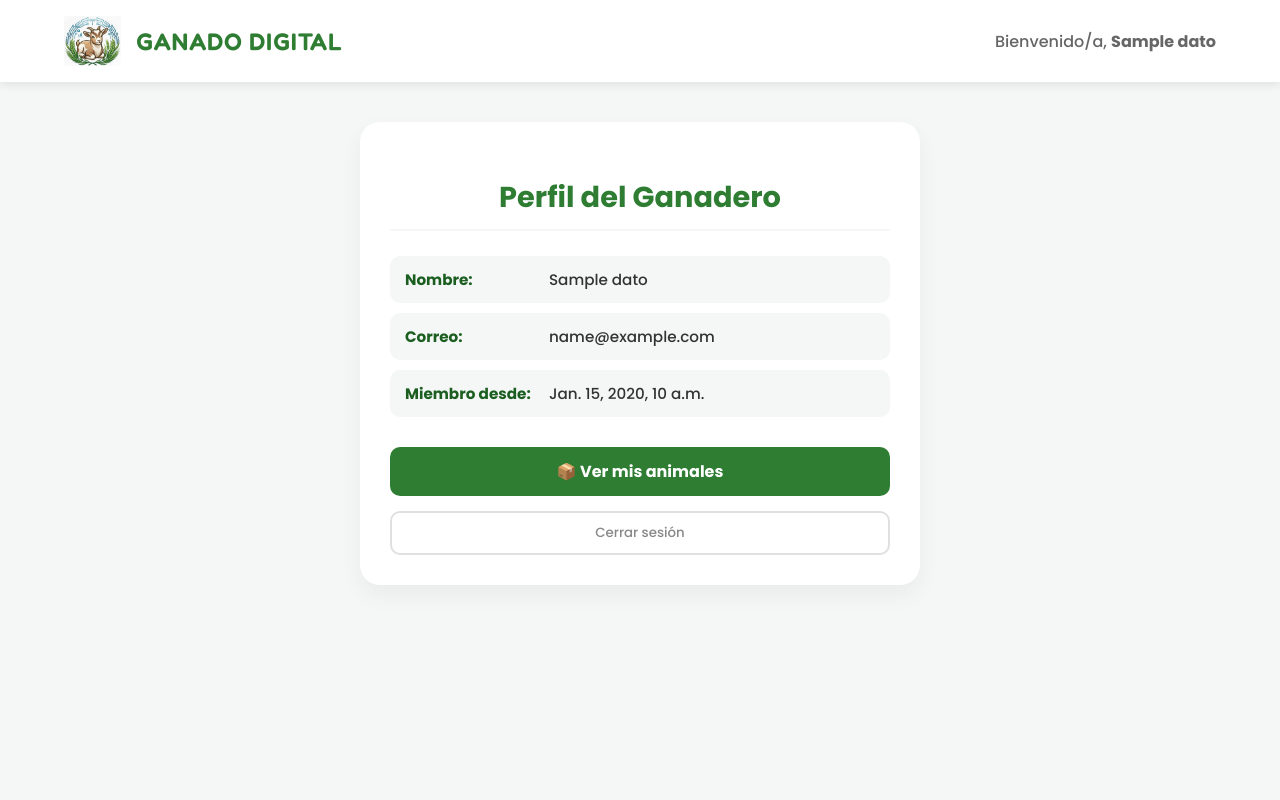
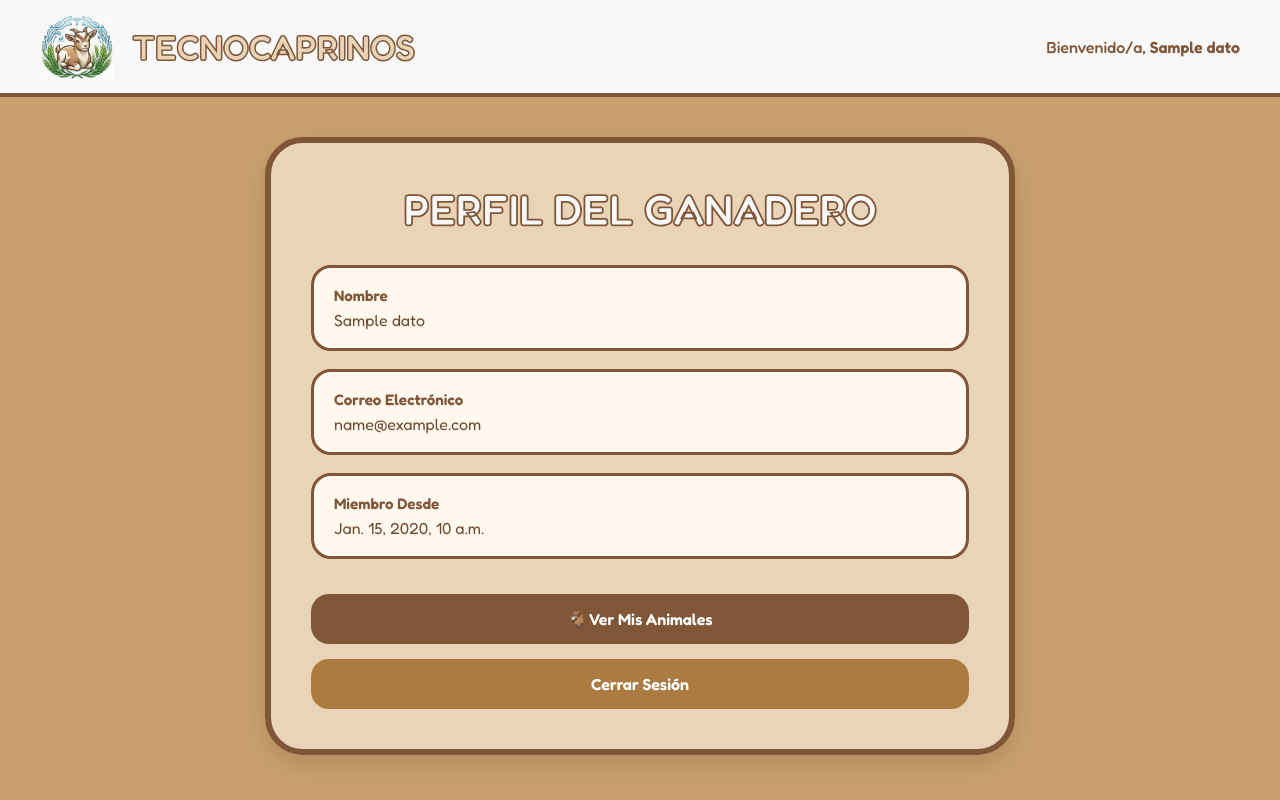
Before and after one commit to crZ-eng/TecnoCaprinos, a Django app: template TecnoCaprinos/templates/dashboard.html in a window 1280 px wide. Run offline with Django 5.2, Linux system fonts and the light colour scheme; the template is opened without the code that fills it: most values are stand-ins (such as "Sample title", 1, 10 or a date in 2020).

Commit message:
arreglo de dashboard

```diff
--- a/TecnoCaprinos/templates/dashboard.html
+++ b/TecnoCaprinos/templates/dashboard.html
@@ -1,213 +1,397 @@
 <!DOCTYPE html>
 <html lang="es">
+
 <head>
+
     {% load static %}
+
     <meta charset="UTF-8">
     <meta name="viewport" content="width=device-width, initial-scale=1.0">
-    <title>Dashboard | Ganado Digital</title>
+
+    <title>TecnoCaprinos | Dashboard</title>
+
     <link rel="icon" href="{% static 'logo.jpeg' %}">
-    <link href="https://fonts.googleapis.com/css2?family=Fredoka:wght@400;600&family=Poppins:wght@300;500;700&display=swap" rel="stylesheet">
+
+    <link href="https://fonts.googleapis.com/css2?family=Fredoka:wght@400;500;600&display=swap" rel="stylesheet">
+
     <style>
-        :root {
-            --primario: #2e7d32; /* Verde campo */
-            --primario-oscuro: #1b5e20;
-            --fondo: #f4f7f6;
-            --blanco: #ffffff;
-            --texto: #333333;
-            --gris-suave: #e0e0e0;
-            --error: #d32f2f;
-            --exito: #388e3c;
+
+        :root{
+            --bg-principal: #C9A06D;
+            --bg-cuadros: #EAD4B8;
+            --color-trazos: #7F5637;
+            --white: #f8f8f8;
+            --texto: #6d4b31;
+
+            --success-bg: #dff3e3;
+            --success-text: #2f7d32;
+
+            --error-bg: #fde2e2;
+            --error-text: #b3261e;
+
+            --warning-bg: #fff1d6;
+            --warning-text: #b26a00;
         }
 
-        body {
-            font-family: 'Poppins', sans-serif;
-            background-color: var(--fondo);
+        *{
             margin: 0;
+            padding: 0;
+            box-sizing: border-box;
+        }
+
+        body{
+            font-family: 'Fredoka', sans-serif;
+            background-color: var(--bg-principal);
+            min-height: 100vh;
             color: var(--texto);
         }
 
-        /* HEADER */
-        .header {
-            background-color: var(--blanco);
-            padding: 1rem 5%;
+        /* =========================
+            HEADER
+        ========================== */
+
+        .white-header{
+            width: 100%;
+            background-color: var(--white);
+            display: flex;
+            justify-content: space-between;
+            align-items: center;
+            padding: 14px 40px;
+            border-bottom: 4px solid var(--color-trazos);
+            gap: 20px;
+            flex-wrap: wrap;
+        }
+
+        .header-left{
             display: flex;
             align-items: center;
-            justify-content: space-between;
-            box-shadow: 0 2px 10px rgba(0,0,0,0.1);
+            gap: 18px;
         }
 
-        .header-left {
-            display: flex;
-            align-items: center;
-            gap: 15px;
+        .logo{
+            height: 65px;
         }
 
-        #wlc {
-            font-family: 'Fredoka', sans-serif;
-            color: var(--primario);
-            margin: 0;
-            font-size: 1.5rem;
-            letter-spacing: 1px;
+        .header-title{
+            font-size: 2.2rem;
+            font-weight: 600;
+            color: var(--bg-cuadros);
+            -webkit-text-stroke: 1.5px var(--color-trazos);
+            text-transform: uppercase;
         }
 
-        .header h4 {
-            margin: 0;
-            font-weight: 400;
-            color: #666;
+        .welcome-user{
+            font-size: 1rem;
+            color: var(--color-trazos);
+            font-weight: 500;
         }
 
-        /* CONTENIDO PRINCIPAL */
-        .contenido {
-            padding: 40px 20px;
+        /* =========================
+            CONTENIDO
+        ========================== */
+
+        .contenido{
+            width: 95%;
+            max-width: 1300px;
+            margin: 40px auto;
             display: flex;
             justify-content: center;
+            align-items: flex-start;
         }
 
-        .tarjeta {
-            background: var(--blanco);
+        .dashboard-card{
             width: 100%;
-            max-width: 500px;
-            padding: 30px;
-            border-radius: 20px;
-            box-shadow: 0 10px 25px rgba(0,0,0,0.05);
-            text-align: center;
+            max-width: 750px;
+            background-color: var(--bg-cuadros);
+            border: 6px solid var(--color-trazos);
+            border-radius: 38px;
+            padding: 40px;
+            box-shadow: 0 10px 25px rgba(0,0,0,0.12);
         }
 
-        .tarjeta h2 {
-            color: var(--primario);
-            margin-bottom: 25px;
-            font-size: 1.8rem;
-            border-bottom: 2px solid var(--fondo);
-            padding-bottom: 10px;
+        /* =========================
+            TITULO
+        ========================== */
+
+        .dashboard-title{
+            text-align: center;
+            font-size: 2.7rem;
+            margin-bottom: 30px;
+            color: var(--white);
+            -webkit-text-stroke: 1.8px var(--color-trazos);
+            text-transform: uppercase;
         }
 
-        /* INFO DEL USUARIO */
-        .info {
-            text-align: left;
-            padding: 12px 15px;
-            margin-bottom: 10px;
-            background: var(--fondo);
-            border-radius: 10px;
+        /* =========================
+            MENSAJES
+        ========================== */
+
+        .mensaje{
+            padding: 14px 18px;
+            border-radius: 16px;
+            margin-bottom: 18px;
             font-size: 0.95rem;
+            font-weight: 500;
+            border: 2px solid transparent;
         }
 
-        .info strong {
-            color: var(--primario-oscuro);
-            display: inline-block;
-            width: 140px;
+        .success{
+            background-color: var(--success-bg);
+            color: var(--success-text);
+            border-color: var(--success-text);
         }
 
-        /* MENSAJES */
-        .mensaje {
-            padding: 10px;
-            margin-bottom: 20px;
-            border-radius: 8px;
-            font-size: 0.9rem;
+        .error{
+            background-color: var(--error-bg);
+            color: var(--error-text);
+            border-color: var(--error-text);
         }
-        .success { background-color: #e8f5e9; color: var(--exito); border: 1px solid var(--exito); }
-        .error { background-color: #ffebee; color: var(--error); border: 1px solid var(--error); }
-        .warning { background-color: #fff3e0; color: #f57c00; border: 1px solid #f57c00; }
 
-        /* BOTONES */
-        .acciones {
-            margin-top: 30px;
+        .warning{
+            background-color: var(--warning-bg);
+            color: var(--warning-text);
+            border-color: var(--warning-text);
+        }
+
+        /* =========================
+            INFORMACION
+        ========================== */
+
+        .perfil-container{
+            display: flex;
+            flex-direction: column;
+            gap: 18px;
+        }
+
+        .info-box{
+            background-color: #fff8ef;
+            border: 3px solid var(--color-trazos);
+            border-radius: 20px;
+            padding: 18px 20px;
+            transition: 0.2s ease;
+        }
+
+        .info-box:hover{
+            transform: scale(1.01);
+        }
+
+        .info-title{
+            font-size: 0.95rem;
+            font-weight: 600;
+            color: var(--color-trazos);
+            margin-bottom: 5px;
+        }
+
+        .info-data{
+            font-size: 1rem;
+            color: var(--texto);
+        }
+
+        /* =========================
+            BOTONES
+        ========================== */
+
+        .acciones{
+            margin-top: 35px;
             display: flex;
             flex-direction: column;
             gap: 15px;
         }
 
-        .btn-productos {
-            background-color: var(--primario);
-            color: white;
+        .btn{
+            width: 100%;
+            padding: 15px;
+            border-radius: 18px;
+            font-size: 1rem;
+            font-weight: 600;
+            font-family: 'Fredoka', sans-serif;
+            border: none;
+            cursor: pointer;
             text-decoration: none;
-            padding: 12px;
-            border-radius: 10px;
-            font-weight: 600;
-            transition: 0.3s;
+            text-align: center;
+            transition: 0.25s ease;
         }
 
-        .btn-productos:hover {
-            background-color: var(--primario-oscuro);
-            transform: translateY(-2px);
+        .btn-primary{
+            background-color: var(--color-trazos);
+            color: white;
         }
 
-        .logout-btn {
-            background: none;
-            border: 2px solid var(--gris-suave);
-            color: #888;
-            padding: 10px;
-            width: 100%;
-            border-radius: 10px;
-            cursor: pointer;
-            font-family: 'Poppins', sans-serif;
-            font-weight: 500;
-            transition: 0.3s;
+        .btn-primary:hover{
+            background-color: #6c472d;
+            transform: scale(1.02);
         }
 
-        .logout-btn:hover {
-            background-color: #fff1f1;
-            color: var(--error);
-            border-color: var(--error);
+        .btn-logout{
+            background-color: #ab7b41;
+            color: white;
         }
 
-        /* Responsive */
-        @media (max-width: 600px) {
-            .header {
+        .btn-logout:hover{
+            background-color: #96662f;
+            transform: scale(1.02);
+        }
+
+        /* =========================
+            RESPONSIVE
+        ========================== */
+
+        @media(max-width: 768px){
+
+            .white-header{
+                padding: 18px 20px;
+                justify-content: center;
+                text-align: center;
+            }
+
+            .header-left{
                 flex-direction: column;
-                text-align: center;
-                gap: 10px;
             }
-            .info strong {
-                display: block;
-                margin-bottom: 5px;
+
+            .header-title{
+                font-size: 1.8rem;
             }
+
+            .dashboard-card{
+                padding: 28px;
+                border-radius: 28px;
             }
+
+            .dashboard-title{
+                font-size: 2rem;
+            }
+
+        }
+
     </style>
+
 </head>
+
 <body>
 
-    <div class="header">
+    <!-- HEADER -->
+
+    <div class="white-header">
+
         <div class="header-left">
-            <img src="{% static 'logo.jpeg' %}" alt="Logo Ganado Digital" height="50px">
-            <h1 id="wlc">GANADO DIGITAL</h1>
-        </div>
-        <h4>Bienvenido/a, <strong>{{ datos.nombre|default:"Ganadero" }}</strong></h4>
+
+            <img
+                src="{% static 'logo.jpeg' %}"
+                alt="Logo TecnoCaprinos"
+                class="logo"
+            >
+
+            <h1 class="header-title">
+                TECNOCAPRINOS
+            </h1>
+
         </div>
 
+        <div class="welcome-user">
+
+            Bienvenido/a,
+            <strong>
+                {{ datos.nombre|default:"Ganadero" }}
+            </strong>
+
+        </div>
+
+    </div>
+
+    <!-- CONTENIDO -->
+
     <div class="contenido">
-        <div class="tarjeta">
+
+        <div class="dashboard-card">
+
+            <!-- MENSAJES -->
 
             {% if messages %}
                 {% for message in messages %}
+
                     <div class="mensaje {{ message.tags }}">
                         {{ message }}
                     </div>
+
                 {% endfor %}
             {% endif %}
-            <h2>Perfil del Ganadero</h2>
-            <div class="info">
-                <strong>Nombre:</strong> {{ datos.nombre }}
-            </div>
-            <div class="info">
-                <strong>Correo:</strong> {{ datos.email }}
+
+            <!-- TITULO -->
+
+            <h2 class="dashboard-title">
+                Perfil del Ganadero
+            </h2>
+
+            <!-- INFORMACION -->
+
+            <div class="perfil-container">
+
+                <div class="info-box">
+
+                    <div class="info-title">
+                        Nombre
                     </div>
 
-            <div class="info">
-                <strong>Miembro desde:</strong> {{ datos.fecha_registro }}
+                    <div class="info-data">
+                        {{ datos.nombre }}
                     </div>
+
+                </div>
+
+                <div class="info-box">
+
+                    <div class="info-title">
+                        Correo Electrónico
+                    </div>
+
+                    <div class="info-data">
+                        {{ datos.email }}
+                    </div>
+
+                </div>
+
+                <div class="info-box">
+
+                    <div class="info-title">
+                        Miembro Desde
+                    </div>
+
+                    <div class="info-data">
+                        {{ datos.fecha_registro }}
+                    </div>
+
+                </div>
+
+            </div>
+
+            <!-- BOTONES -->
+
             <div class="acciones">
-                <a href="{% url 'info_animales' %}" class="btn-productos">
-                        📦 Ver mis animales
+
+                <a href="{% url 'info_animales' %}" class="btn btn-primary">
+
+                    🐐 Ver Mis Animales
+
                 </a>
-                <form action="{% url 'logout' %}" method="POST" style="width: 100%;">
+
+                <form action="{% url 'logout' %}" method="POST">
+
                     {% csrf_token %}
-                    <button type="submit" class="logout-btn">
-                        Cerrar sesión
+
+                    <button type="submit" class="btn btn-logout">
+
+                        Cerrar Sesión
+
                     </button>
+
                 </form>
+
             </div>
+
         </div>
+
     </div>
 
 </body>
+
 </html>
```
Lines whose indentation alone changed are shown as unchanged.
